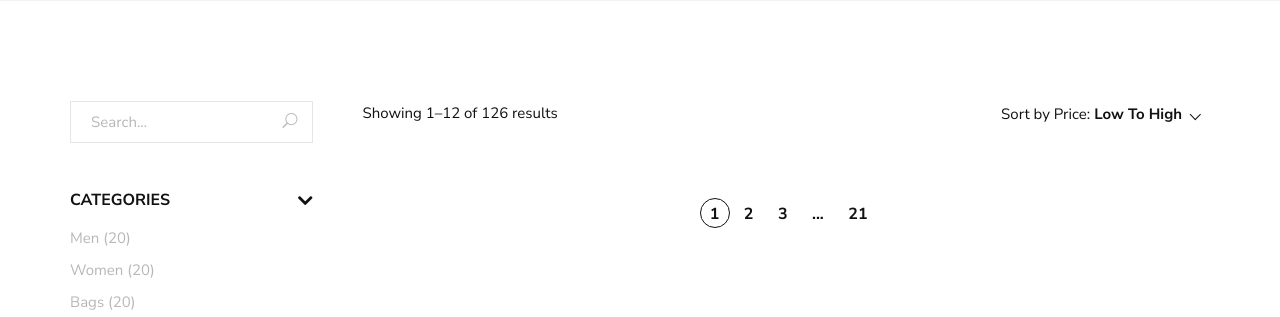
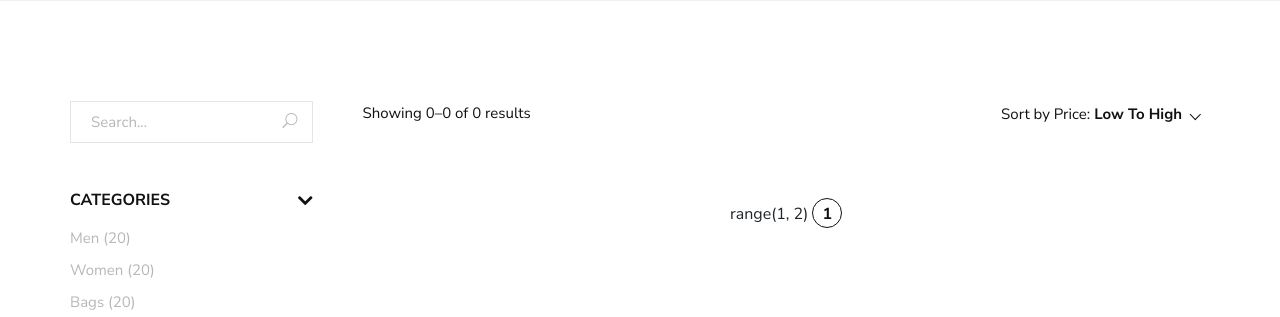
Before and after one commit to jamshid3323/online-shop, a Django app: page /shop/ in a window 1280 px wide. Shown: the part 270-587 px from the top of the page. Run offline with Django 4.2, Linux system fonts and the light colour scheme; data that the repository does not hold is empty; some libraries are stand-ins or nearby versions.

Commit message:
added pagination

```diff
--- a/shop/views.py
+++ b/shop/views.py
@@ -5,6 +5,7 @@
 
 class ShopView(ListView):
     template_name = 'shop.html'
+    paginate_by = 3
 
     def get_queryset(self):
         return ProductModel.objects.all()
--- a/templates/shop.html
+++ b/templates/shop.html
@@ -31,7 +31,7 @@
                         <div class="row">
                             <div class="col-lg-6 col-md-6 col-sm-6">
                                 <div class="shop__product__option__left">
-                                    <p>Showing 1–12 of 126 results</p>
+                                    <p>Showing {{ page_obj.start_index }}–{{ page_obj.end_index }} of {{ page_obj.paginator.count }} results</p>
                                 </div>
                             </div>
                             <div class="col-lg-6 col-md-6 col-sm-6">
@@ -96,11 +96,14 @@
                     <div class="row">
                         <div class="col-lg-12">
                             <div class="product__pagination">
-                                <a class="active" href="#">1</a>
-                                <a href="#">2</a>
-                                <a href="#">3</a>
-                                <span>...</span>
-                                <a href="#">21</a>
+                                {{ page_obj.paginator.page_range }}
+                                {% for page in page_obj.paginator.page_range %}
+                                    <a class="{% if page == page_obj.number %}active{% endif %}" href="?page={{ page }}">{{ page }}</a>
+                                {% endfor %}
+                                {# <a href="#">2</a>#}
+                                {#<a href="#">3</a>#}
+                                {#<span>...</span>#}
+                                {#<a href="#">21</a>#}
                             </div>
                         </div>
                     </div>
```
